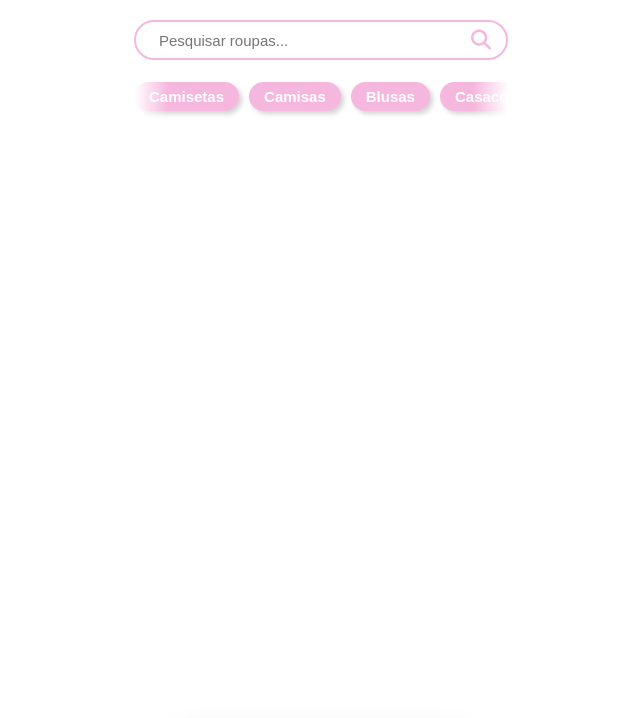
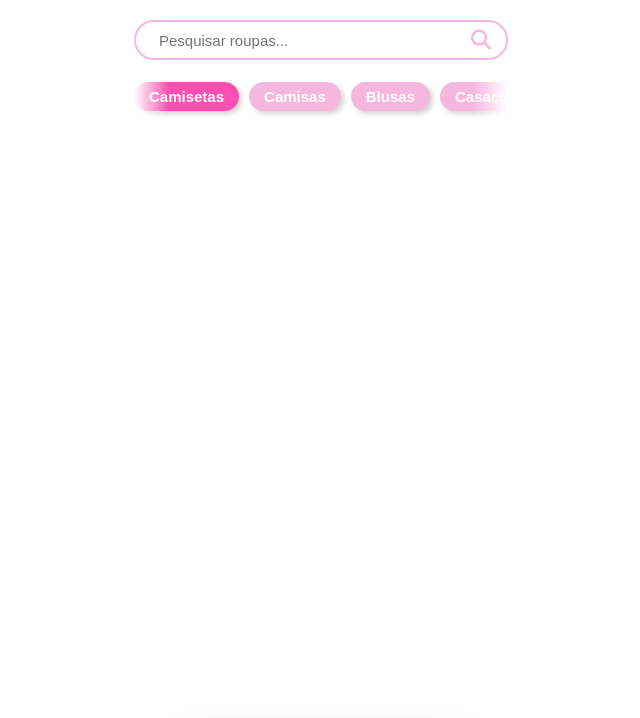
Before and after one commit to ArthurBarcelos1/MyCloset, a website with bundled scripts: page catalogo.html in a window 1280 px wide. Both pictures are taken after a click on the button "Camisetas". Shown: the top 718 px of the page, without its empty margins (319-959 px from the left). Built offline with nearby package versions, Linux system fonts and the light colour scheme; no server answers.

Commit message:
Updates e novas funções

```diff
--- a/catalogo.html
+++ b/catalogo.html
@@ -66,6 +66,7 @@
     </nav>
 
 </div>
+<script src="js/categoryFilter.js"></script>
 <script type="module" src="js/like.js"></script>
 <script type="module" src="js/load.js"></script>
 <script src="js/search.js"></script>
--- a/css/styles.css
+++ b/css/styles.css
@@ -852,6 +852,30 @@ main::-webkit-scrollbar{
     margin: 0;
     color: #8a8a8a;
 }
+/* ==========================================================
+   CATEGORY BUTTONS
+========================================================== */
+
+.categoryBTN {
+    transition:
+        background-color 0.25s ease,
+        color 0.25s ease,
+        transform 0.18s cubic-bezier(0.2, 0.8, 0.2, 1);
+}
+
+
+.categoryBTN.category-active {
+    background: var(--cor2);
+}
+
+
+/* ==========================================================
+   CLICK FEEDBACK
+========================================================== */
+
+.categoryBTN:active {
+    transform: scale(0.94);
+}
 
 /* ==========================
    Admin
--- /dev/null
+++ b/js/categoryFilter.js
@@ -0,0 +1,115 @@
+document.addEventListener("DOMContentLoaded", () => {
+
+    const categoriesContainer =
+        document.querySelector(".categories");
+
+    const productsContainer =
+        document.querySelector(".products");
+
+
+    if (!categoriesContainer || !productsContainer) {
+        return;
+    }
+
+
+    categoriesContainer.addEventListener("click", (event) => {
+
+        const button =
+            event.target.closest(".categoryBTN");
+
+
+        if (!button) {
+            return;
+        }
+
+
+        const selectedCategory =
+            button.getAttribute("data-category");
+
+
+        if (!selectedCategory) {
+            return;
+        }
+
+
+        const isActive =
+            button.classList.contains("category-active");
+
+
+        // ====================================================
+        // CLICOU NOVAMENTE NA CATEGORIA ATIVA
+        // ====================================================
+
+        if (isActive) {
+
+            button.classList.remove(
+                "category-active"
+            );
+
+
+            productsContainer
+                .querySelectorAll(".product")
+                .forEach((product) => {
+
+                    product.style.display = "";
+
+                });
+
+
+            return;
+        }
+
+
+        // ====================================================
+        // REMOVER CATEGORIA ATIVA ANTERIOR
+        // ====================================================
+
+        categoriesContainer
+            .querySelectorAll(".categoryBTN")
+            .forEach((categoryButton) => {
+
+                categoryButton.classList.remove(
+                    "category-active"
+                );
+
+            });
+
+
+        // ====================================================
+        // ATIVAR CATEGORIA
+        // ====================================================
+
+        button.classList.add(
+            "category-active"
+        );
+
+
+        // ====================================================
+        // FILTRAR PRODUTOS
+        // ====================================================
+
+        productsContainer
+            .querySelectorAll(".product")
+            .forEach((product) => {
+
+                const productCategory =
+                    product.getAttribute("data-categoria");
+
+
+                if (
+                    productCategory === selectedCategory
+                ) {
+
+                    product.style.display = "";
+
+                } else {
+
+                    product.style.display = "none";
+
+                }
+
+            });
+
+    });
+
+});
--- a/js/sw.js
+++ b/js/sw.js
@@ -15,6 +15,7 @@ const urlsToCache = [
     "./js/app.js",
     "./js/auth.js",
     "./js/categories.js",
+    "./js/categoryFilter.js",
     "./js/editModal.js",
     "./js/firebase.js",
     "./js/functions.js",
```
Also changed, not shown: admin.html (+0 -12 lines), home.html (+1 -0 lines), liked.html (+0 -5 lines).
